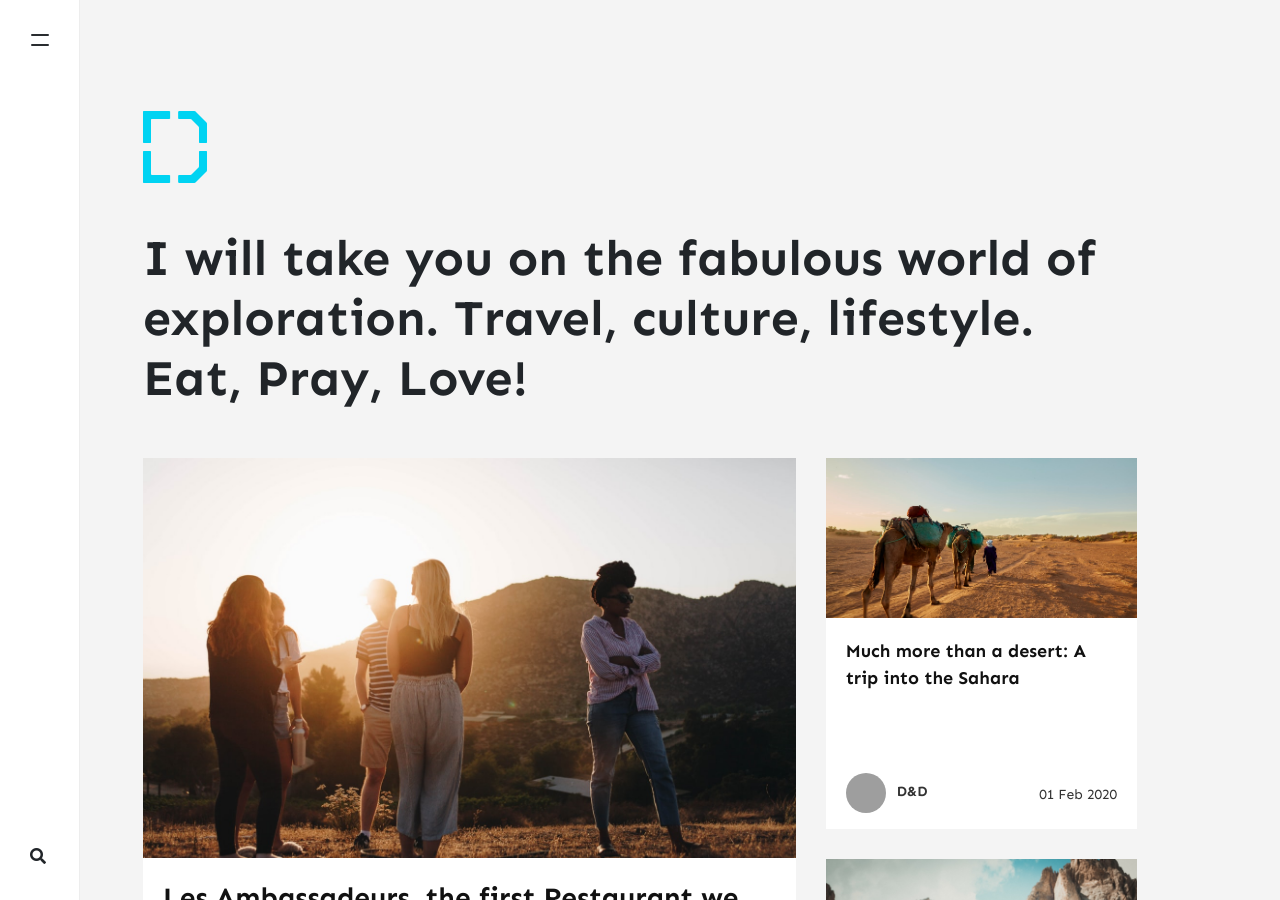
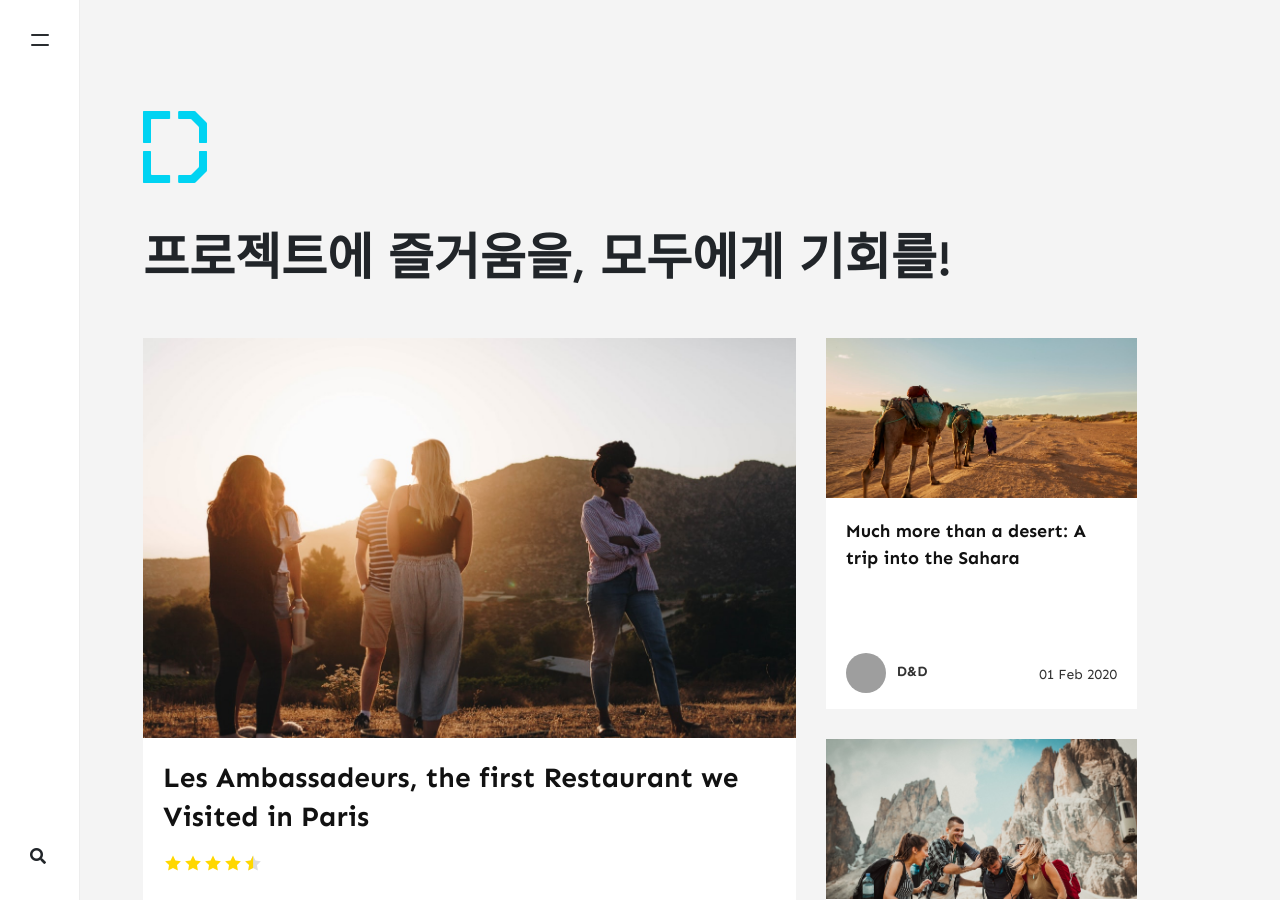
Before and after one commit to DNDACADEMY/dndacademy.github.io, a Jekyll site: the page built from index.html, in a window 1280 px wide and 900 px high. Built offline with Jekyll 4.4.1, drawn with Linux system fonts in a browser that asks for light colours; nearby versions of some CDN libraries; the list of posts is cut into pages by our own code; comment, search, counter and statistics services are not loaded; grey boxes are pictures that could not be loaded.

Commit message:
Update _config.yml

```diff
--- a/_config.yml
+++ b/_config.yml
@@ -1,7 +1,7 @@
 # Site
 name: "D&D"
 title: "D&D"
-description: "I will take you on the fabulous world of exploration. Travel, culture, lifestyle. Eat, Pray, Love!"
+description: "프로젝트에 즐거움을, 모두에게 기회를!"
 logo: "assets/images/logo.png"
 favicon: "assets/images/logo.png"
 # baseurl: /jekyll-theme-memoirs
```
